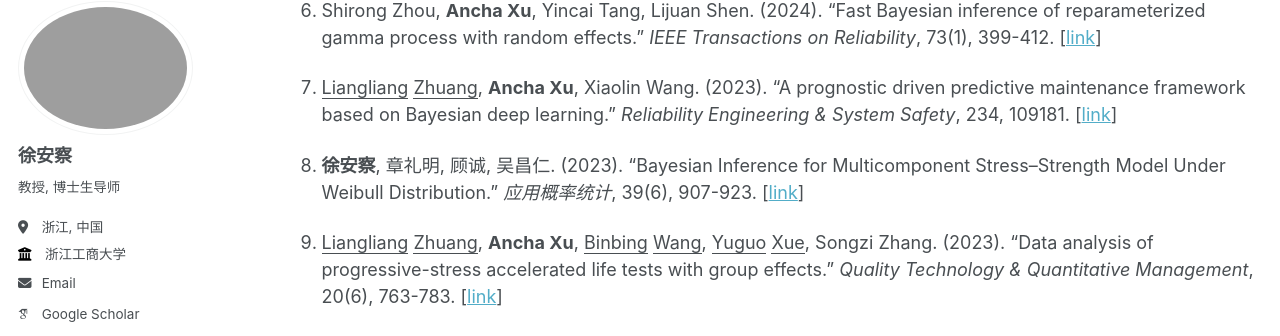
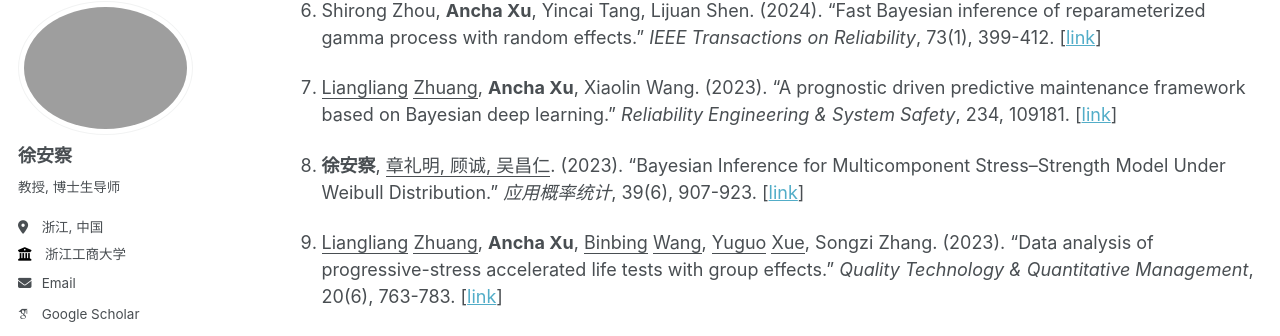
Before and after one commit to XU-ANCHA/XU-ANCHA.github.io, a Jekyll site: the page built from _pages/publications.md, in a window 1280 px wide and 900 px high, scrolled down 635 px. Shown: the part 105-441 px from the top of the window. Built offline with Jekyll 4.4.1, drawn with Linux system fonts in a browser that asks for light colours; some web fonts are replaced.

```diff
--- a/_pages/publications.md
+++ b/_pages/publications.md
@@ -24,7 +24,7 @@ author_profile: true
 
 1. <u>Liangliang</u> <u>Zhuang</u>, **Ancha Xu**, Xiaolin Wang. (2023). "A prognostic driven predictive maintenance framework based on Bayesian deep learning." *Reliability Engineering & System Safety*, 234, 109181. [<a href="https://doi.org/10.1016/j.ress.2023.109181">link</a>]
 
-1. **徐安察**, 章礼明, 顾诚, 吴昌仁. (2023). "Bayesian Inference for Multicomponent Stress–Strength Model Under Weibull Distribution." *应用概率统计*, 39(6), 907-923. [<a href="https://doi.org/10.3969/j.issn.1001-4268.2023.06.009">link</a>]
+1. **徐安察**, <u>章礼明, 顾诚, 吴昌仁</u>. (2023). "Bayesian Inference for Multicomponent Stress–Strength Model Under Weibull Distribution." *应用概率统计*, 39(6), 907-923. [<a href="https://doi.org/10.3969/j.issn.1001-4268.2023.06.009">link</a>]
 
 1. <u>Liangliang</u> <u>Zhuang</u>, **Ancha Xu**, <u>Binbing</u> <u>Wang</u>, <u>Yuguo</u> <u>Xue</u>, Songzi Zhang. (2023). "Data analysis of progressive-stress accelerated life tests with group effects." *Quality Technology & Quantitative Management*, 20(6), 763-783. [<a href="https://doi.org/10.1080/16843703.2022.2147690">link</a>]
 
```
